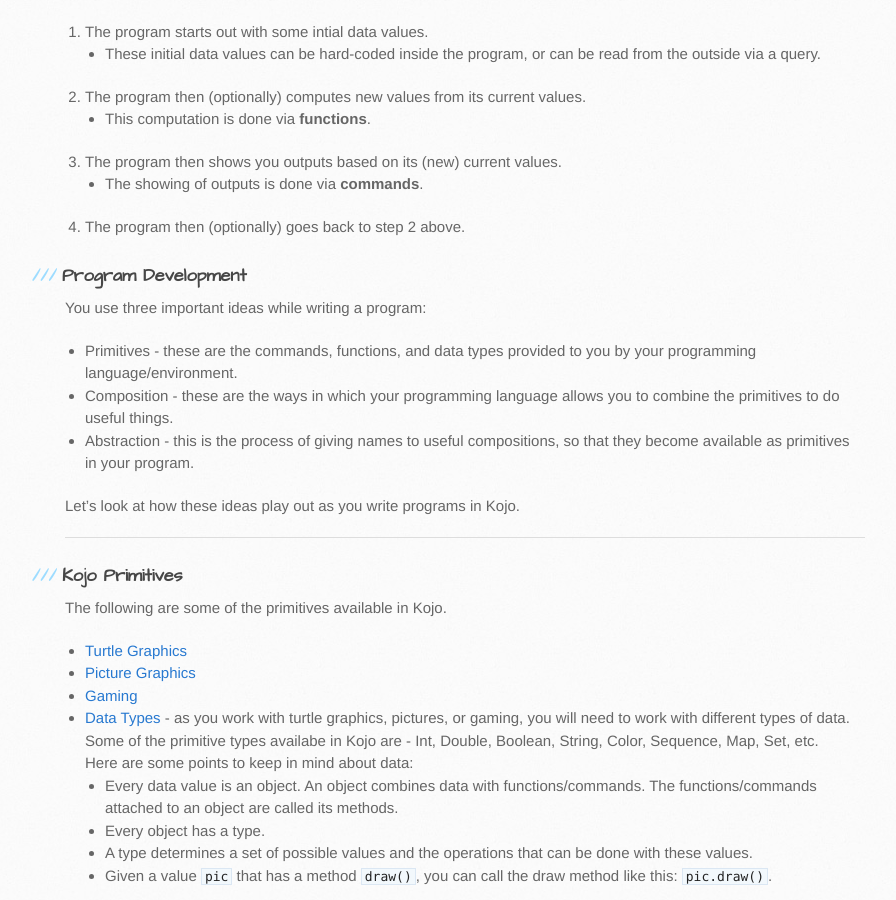
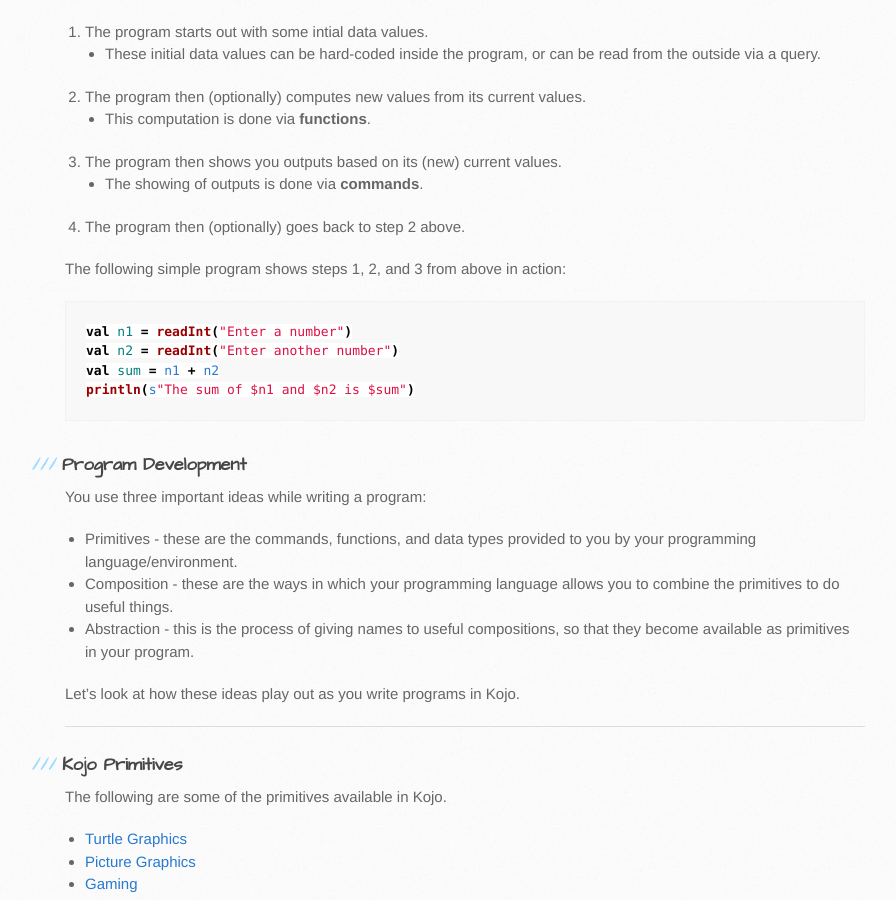
Before and after one commit to kojodoc/kojodoc.github.io, a Jekyll site: the page built from concepts/scala-essentials.md, in a window 1280 px wide and 900 px high, scrolled down 3134 px. Shown: the whole window, without its empty margins (105-1001 px from the left). Built offline with Jekyll 4.4.1, drawn with Linux system fonts in a browser that asks for light colours; our own code applies the rules of GitHub Pages for plain Markdown files; the repository's description, which GitHub fills in, is left out.

Commit message:
Refine scala essentials.

````diff
--- a/concepts/scala-essentials.md
+++ b/concepts/scala-essentials.md
@@ -77,6 +77,15 @@ A program is made out of data and code. Code refers to the instructions that mak
 3. The program then shows you outputs based on its (new) current values.
   * The showing of outputs is done via **commands**.
 4. The program then (optionally) goes back to step 2 above.
+
+The following simple program shows steps 1, 2, and 3 from above in action:
+```scala
+val n1 = readInt("Enter a number")
+val n2 = readInt("Enter another number")
+val sum = n1 + n2
+println(s"The sum of $n1 and $n2 is $sum")
+```
+
 
 ### Program Development
 You use three important ideas while writing a program:
````
